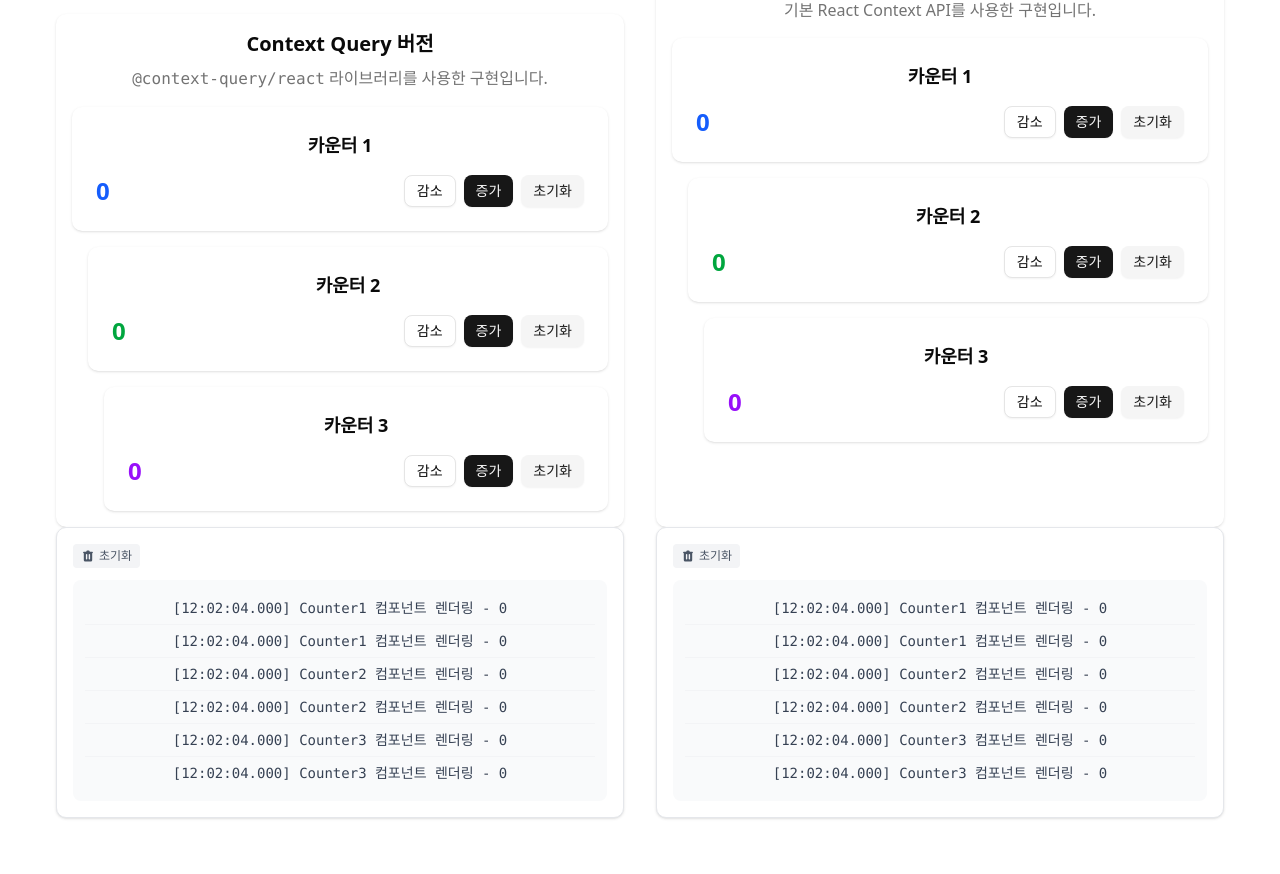
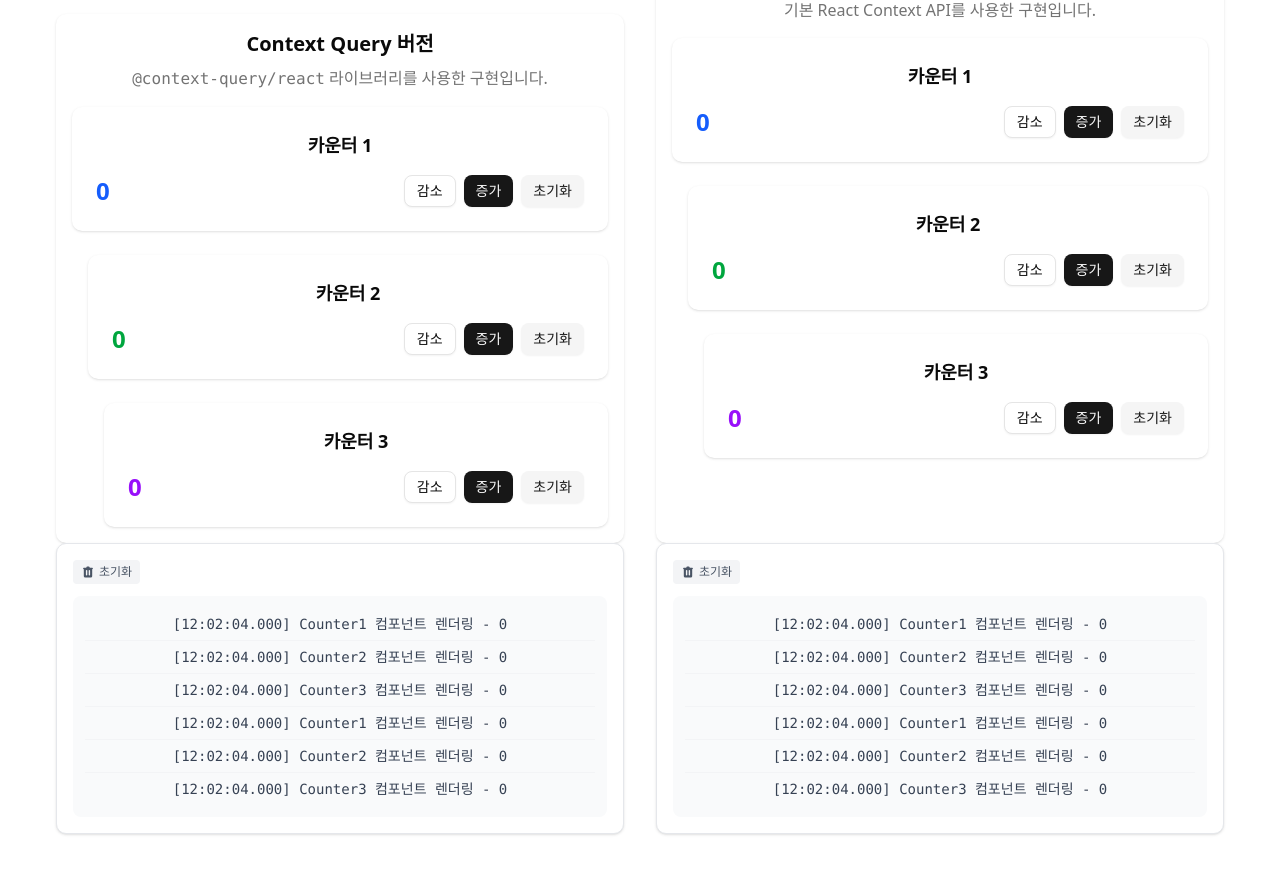
Before and after one commit to load28/context-query, a React (Vite) app in the folder packages/playground/: page / in a window 1280 px wide. Shown: the part 258-1132 px from the top of the page. Built offline with nearby package versions, Linux system fonts and the light colour scheme.

Commit message:
refactor: refactoring change detection

```diff
--- a/packages/core/package.json
+++ b/packages/core/package.json
@@ -1,6 +1,6 @@
 {
   "name": "@context-query/core",
-  "version": "0.0.8",
+  "version": "0.0.1",
   "type": "module",
   "license": "MIT",
   "scripts": {
--- a/packages/core/src/store.ts
+++ b/packages/core/src/store.ts
@@ -23,7 +23,7 @@ export class ContextQueryStore<TState extends TStateImpl> {
     const keys = Object.keys(state) as TKey[];
 
     keys.forEach((key: TKey) => {
-      if (prevState[key] !== this.state[key]) {
+      if (!Object.is(prevState[key], this.state[key])) {
         this.notifyListeners(key);
       }
     });
@@ -35,7 +35,7 @@ export class ContextQueryStore<TState extends TStateImpl> {
     key: TKey,
     value: TState[TKey]
   ): boolean {
-    if (this.state[key] === value) {
+    if (Object.is(this.state[key], value)) {
       return false;
     }
 
--- a/packages/playground/src/ContextQueryImplementation.tsx
+++ b/packages/playground/src/ContextQueryImplementation.tsx
@@ -1,24 +1,24 @@
-import React, { ReactNode, useMemo, useState } from "react";
+import { useEffect, useMemo, useState } from "react";
 import { Button } from "./components/ui/button";
 import {
   CounterQueryProvider,
   useCounterQuery,
 } from "./CounterContextQueryProvider";
-import { createLogger } from "./lib/logger";
-
-const cqLogger = createLogger("Context Query");
+import { cqLogger } from "./LoggerInstance";
 
 function CQCounter3() {
   const [state, setState] = useCounterQuery("count3");
 
-  cqLogger.log(`Counter3 컴포넌트 렌더링 - ${state}`);
+  useEffect(() => {
+    cqLogger.log(`Counter3 컴포넌트 렌더링 - ${state}`);
+  });
 
   const increment = () => {
-    setState(state + 1);
+    setState((prev) => prev + 1);
   };
 
   const decrement = () => {
-    setState(state - 1);
+    setState((prev) => prev - 1);
   };
 
   const reset = () => {
@@ -48,17 +48,19 @@ function CQCounter3() {
   );
 }
 
-function CQCounter2({ children }: { children: ReactNode }) {
+function CQCounter2() {
   const [state, setState] = useCounterQuery("count2");
 
-  cqLogger.log(`Counter2 컴포넌트 렌더링 - ${state}`);
+  useEffect(() => {
+    cqLogger.log(`Counter2 컴포넌트 렌더링 - ${state}`);
+  });
 
   const increment = () => {
-    setState(state + 1);
+    setState((prev) => prev + 1);
   };
 
   const decrement = () => {
-    setState(state - 1);
+    setState((prev) => prev - 1);
   };
 
   const reset = () => {
@@ -86,19 +88,19 @@ function CQCounter2({ children }: { children: ReactNode }) {
           </div>
         </div>
       </div>
-
-      {children}
     </div>
   );
 }
 
-const CQCounter1 = React.memo(({ children }: { children: ReactNode }) => {
+const CQCounter1 = () => {
   const [state, setState] = useCounterQuery("count1");
 
-  cqLogger.log(`Counter1 컴포넌트 렌더링 - ${state}`);
+  useEffect(() => {
+    cqLogger.log(`Counter1 컴포넌트 렌더링 - ${state}`);
+  });
 
   const increment = () => {
-    setState(state + 1);
+    setState((prev) => prev + 1);
   };
 
   const decrement = () => {
@@ -130,32 +132,42 @@ const CQCounter1 = React.memo(({ children }: { children: ReactNode }) => {
           </div>
         </div>
       </div>
-
-      {children}
     </div>
   );
-});
+};
 
 export function ContextQueryImplementation() {
-  const [count1, setCount1] = useState(0);
-  const [count2, setCount2] = useState(0);
-  const [count3, setCount3] = useState(0);
+  const [counts, setCounts] = useState({ count1: 0, count2: 0, count3: 0 });
 
-  const initialState = useMemo(
-    () => ({
-      count1,
-      count2,
-      count3,
-    }),
-    [count1, count2, count3]
-  );
+  const initialState = useMemo(() => counts, [counts]);
+
+  const incrementCount1 = () => {
+    setCounts((prevCounts) => ({
+      ...prevCounts,
+      count1: prevCounts.count1 + 1,
+    }));
+  };
+
+  const incrementCount2 = () => {
+    setCounts((prevCounts) => ({
+      ...prevCounts,
+      count2: prevCounts.count2 + 1,
+    }));
+  };
+
+  const incrementCount3 = () => {
+    setCounts((prevCounts) => ({
+      ...prevCounts,
+      count3: prevCounts.count3 + 1,
+    }));
+  };
 
   return (
     <div>
       <div className="flex justify-center space-x-4 mt-4 mb-4">
-        <Button onClick={() => setCount1(count1 + 1)}>count1 증가</Button>
-        <Button onClick={() => setCount2(count2 + 1)}>count2 증가</Button>
-        <Button onClick={() => setCount3(count3 + 1)}>count3 증가</Button>
+        <Button onClick={incrementCount1}>count1 증가</Button>
+        <Button onClick={incrementCount2}>count2 증가</Button>
+        <Button onClick={incrementCount3}>count3 증가</Button>
       </div>
 
       <CounterQueryProvider initialState={initialState}>
@@ -166,16 +178,12 @@ export function ContextQueryImplementation() {
           </p>
 
           <div className="space-y-6">
-            <CQCounter1>
-              <CQCounter2>
-                <CQCounter3 />
-              </CQCounter2>
-            </CQCounter1>
+            <CQCounter1 />
+            <CQCounter2 />
+            <CQCounter3 />
           </div>
         </div>
       </CounterQueryProvider>
     </div>
   );
 }
-
-export { cqLogger };
--- /dev/null
+++ b/packages/playground/src/LoggerInstance.ts
@@ -0,0 +1,4 @@
+import { createLogger } from "./lib/logger";
+
+export const cqLogger = createLogger("Context Query");
+export const rcLogger = createLogger("React Context");
--- a/packages/playground/src/ReactContextImplementation.tsx
+++ b/packages/playground/src/ReactContextImplementation.tsx
@@ -1,17 +1,17 @@
-import { ReactNode } from "react";
+import { useEffect } from "react";
 import { Button } from "./components/ui/button";
-import { createLogger } from "./lib/logger";
+import { rcLogger } from "./LoggerInstance";
 import {
   ReactCounterProvider,
   useReactCounterState,
 } from "./ReactContextProvider";
 
-const rcLogger = createLogger("React Context");
-
 function RCCounter3() {
   const [state, setState] = useReactCounterState("count3");
 
-  rcLogger.log(`Counter3 컴포넌트 렌더링 - ${state}`);
+  useEffect(() => {
+    rcLogger.log(`Counter3 컴포넌트 렌더링 - ${state}`);
+  });
 
   const increment = () => {
     setState(state + 1);
@@ -48,10 +48,12 @@ function RCCounter3() {
   );
 }
 
-function RCCounter2({ children }: { children: ReactNode }) {
+function RCCounter2() {
   const [state, setState] = useReactCounterState("count2");
 
-  rcLogger.log(`Counter2 컴포넌트 렌더링 - ${state}`);
+  useEffect(() => {
+    rcLogger.log(`Counter2 컴포넌트 렌더링 - ${state}`);
+  });
 
   const increment = () => {
     setState(state + 1);
@@ -86,16 +88,16 @@ function RCCounter2({ children }: { children: ReactNode }) {
           </div>
         </div>
       </div>
-
-      {children}
     </div>
   );
 }
 
-function RCCounter1({ children }: { children: ReactNode }) {
+function RCCounter1() {
   const [state, setState] = useReactCounterState("count1");
 
-  rcLogger.log(`Counter1 컴포넌트 렌더링 - ${state}`);
+  useEffect(() => {
+    rcLogger.log(`Counter1 컴포넌트 렌더링 - ${state}`);
+  });
 
   const increment = () => {
     setState(state + 1);
@@ -130,8 +132,6 @@ function RCCounter1({ children }: { children: ReactNode }) {
           </div>
         </div>
       </div>
-
-      {children}
     </div>
   );
 }
@@ -146,15 +146,11 @@ export function ReactContextImplementation() {
         </p>
 
         <div className="space-y-6">
-          <RCCounter1>
-            <RCCounter2>
-              <RCCounter3 />
-            </RCCounter2>
-          </RCCounter1>
+          <RCCounter1 />
+          <RCCounter2 />
+          <RCCounter3 />
         </div>
       </div>
     </ReactCounterProvider>
   );
 }
-
-export { rcLogger };
--- a/packages/react/package.json
+++ b/packages/react/package.json
@@ -1,6 +1,6 @@
 {
   "name": "@context-query/react",
-  "version": "0.0.9",
+  "version": "0.0.1",
   "license": "MIT",
   "description": "React bindings for ContextQuery",
   "author": "Minyeoung Seo <tjalsdud89@naver.com>",
--- a/packages/react/src/provider.tsx
+++ b/packages/react/src/provider.tsx
@@ -17,14 +17,20 @@ export const createContextQueryProvider = <TState extends TStateImpl>(
     initialState,
   }: ProviderProps<TState>) {
     const storeRef = useRef<ContextQueryStore<TState> | null>(null);
+    const previousStateRef = useRef<TState | null>(null);
 
     if (!storeRef.current) {
       storeRef.current = new ContextQueryStore<TState>(initialState);
+      previousStateRef.current = initialState;
     }
 
     useEffect(() => {
-      if (storeRef.current) {
+      if (
+        storeRef.current &&
+        !Object.is(previousStateRef.current, initialState)
+      ) {
         storeRef.current.updateState(initialState);
+        previousStateRef.current = initialState;
       }
     }, [initialState]);
 
```
Also changed, not shown: packages/playground/src/App.tsx (+3 -8 lines).
